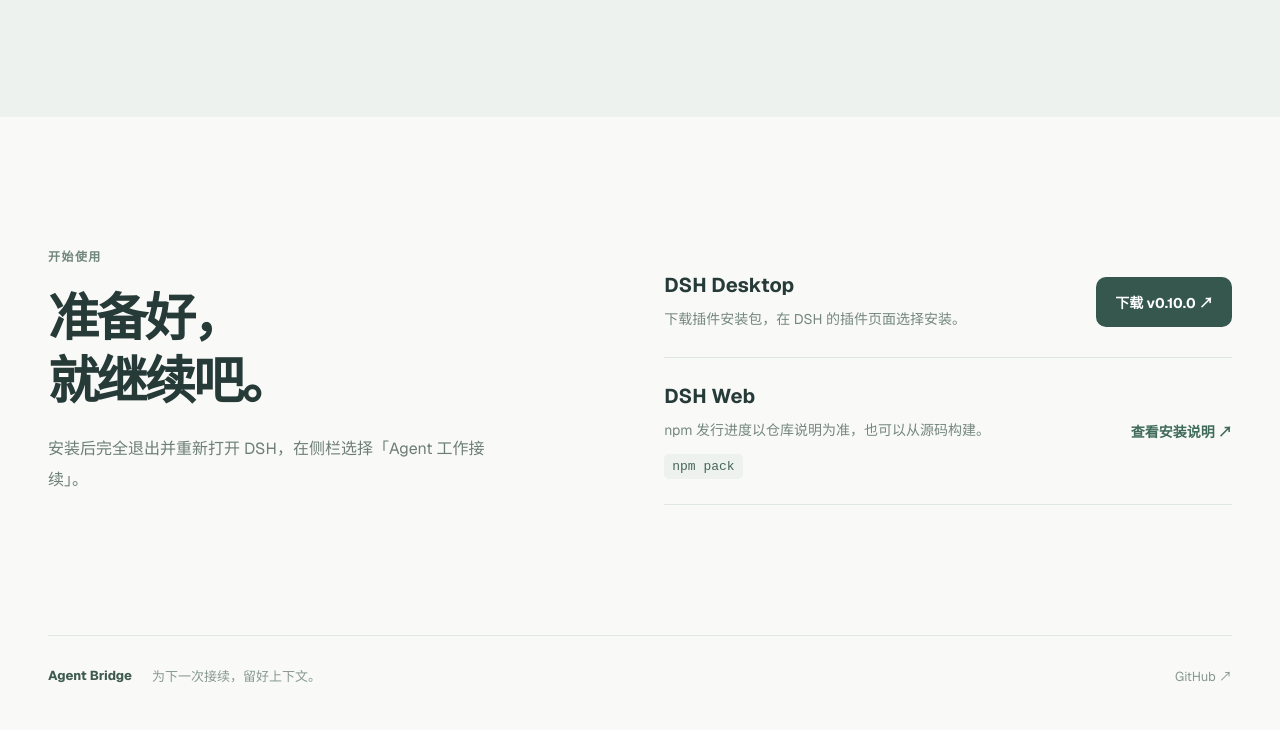
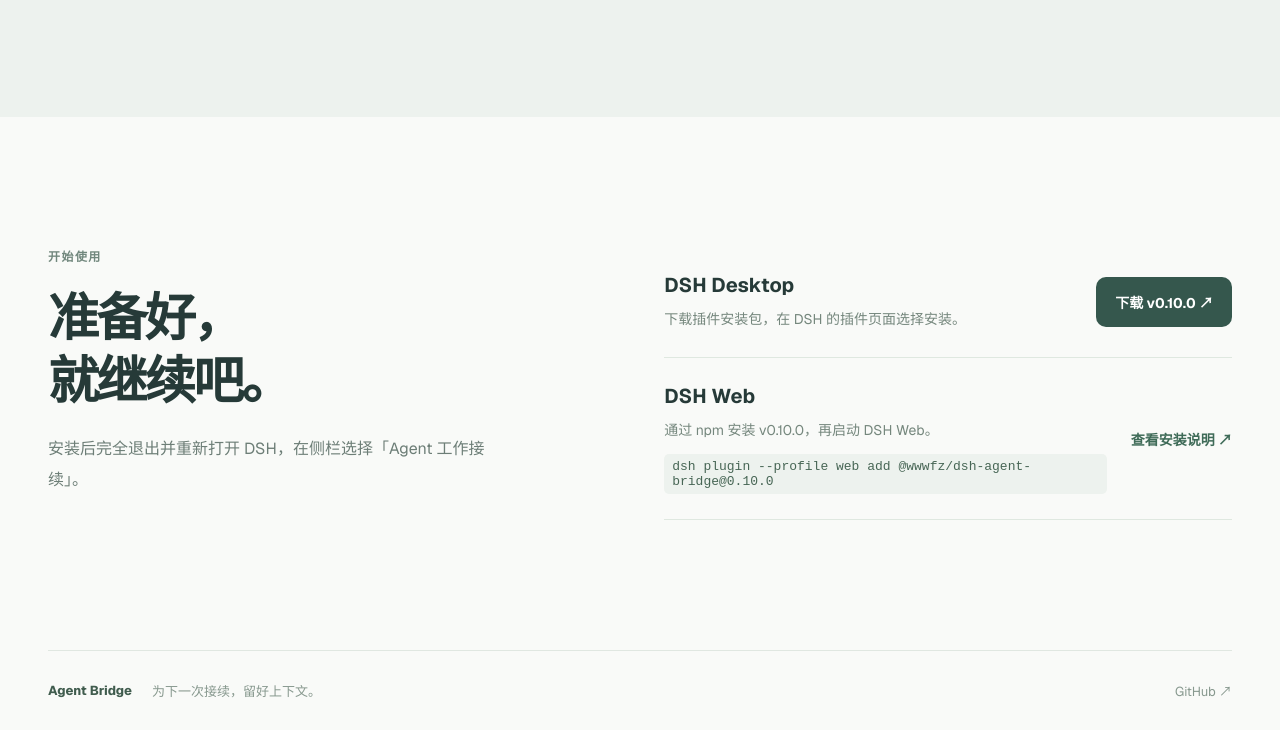
Before and after one commit to wfz2006/dsh-agent-bridge, a website: page docs/index.html in a window 1280 px wide. Shown: the part 2343-3073 px from the top of the page. Drawn offline with Linux system fonts and the light colour scheme.

Commit message:
Update installation guidance after npm release

```diff
--- a/docs/index.html
+++ b/docs/index.html
@@ -45,7 +45,7 @@
   </div></section>
   <section class="install shell" id="install"><div><p class="eyebrow">开始使用</p><h2>准备好，<br>就继续吧。</h2><p>安装后完全退出并重新打开 DSH，在侧栏选择「Agent 工作接续」。</p></div>
     <div class="install-options"><article><div><h3>DSH Desktop</h3><p>下载插件安装包，在 DSH 的插件页面选择安装。</p></div><a class="button primary" href="https://github.com/wfz2006/dsh-agent-bridge/releases/latest/download/dsh-agent-bridge.tgz">下载 v0.10.0 ↗</a></article>
-    <article><div><h3>DSH Web</h3><p>npm 发行进度以仓库说明为准，也可以从源码构建。</p><code>npm pack</code></div><a class="text-link" href="https://github.com/wfz2006/dsh-agent-bridge#安装">查看安装说明 ↗</a></article></div>
+    <article><div><h3>DSH Web</h3><p>通过 npm 安装 v0.10.0，再启动 DSH Web。</p><code>dsh plugin --profile web add @wwwfz/dsh-agent-bridge@0.10.0</code></div><a class="text-link" href="https://github.com/wfz2006/dsh-agent-bridge#安装">查看安装说明 ↗</a></article></div>
   </section>
 </main>
 <footer class="shell footer"><span>Agent Bridge</span><span>为下一次接续，留好上下文。</span><a href="https://github.com/wfz2006/dsh-agent-bridge">GitHub ↗</a></footer>
```
Also changed, not shown: README.md.
